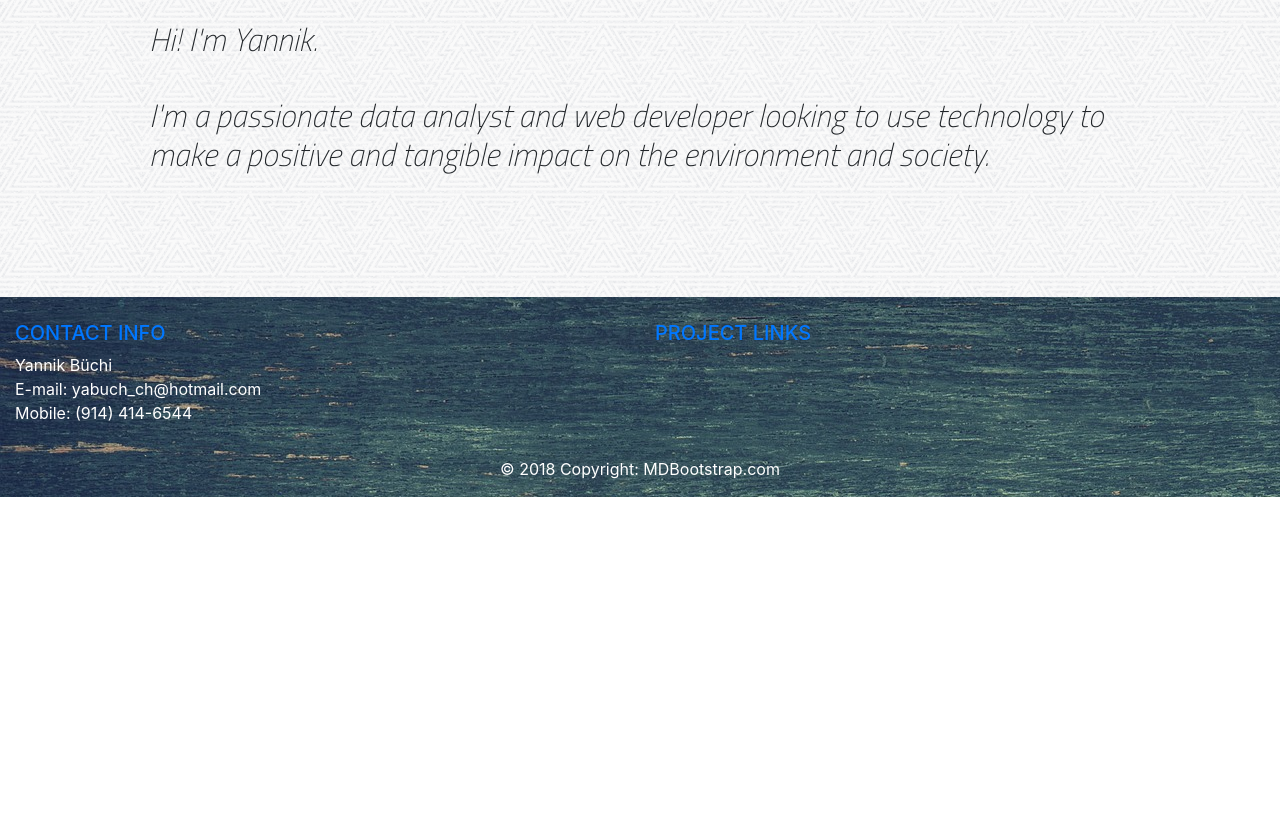
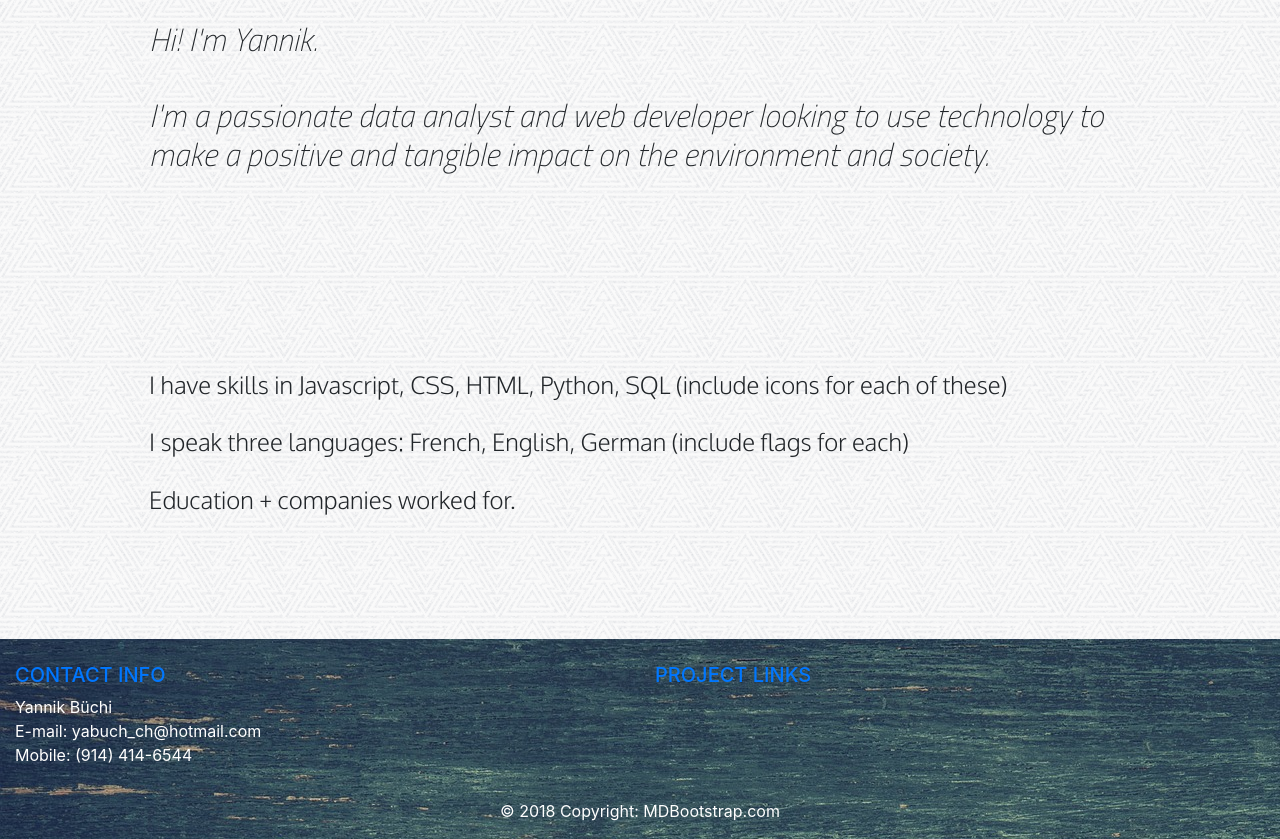
Before and after one commit to ybuchi/Bootstrap-Portfolio, a plain HTML site: page index.html in a window 1280 px wide. Shown: the part 827-1666 px from the top of the page. Before the commit the page ends 1324 px from the top, so only its background shows below. Drawn offline with nearby package versions, Linux system fonts and the light colour scheme.

Commit message:
making edits

```diff
--- a/Assets/css/style.css
+++ b/Assets/css/style.css
@@ -9,6 +9,10 @@ body {
 
 #ctn-article{
     font-family: 'Titillium Web', sans-serif;
+}
+#ctn-description{
+    font-family: 'Oxygen', sans-serif;
+    font-size: 12px;
 }
 #ProfilePic{
     border-radius: 4px;
--- a/index.html
+++ b/index.html
@@ -23,7 +23,7 @@
     <!-- Google Fonts -->
     <link rel="preconnect" href="https://fonts.googleapis.com">
     <link rel="preconnect" href="https://fonts.gstatic.com" crossorigin>
-    <link href="https://fonts.googleapis.com/css2?family=Titillium+Web:ital,wght@1,200&display=swap" rel="stylesheet">
+    <link href="https://fonts.googleapis.com/css2?family=Oxygen:wght@300&family=Titillium+Web:ital,wght@1,200&display=swap" rel="stylesheet">
 
     <title>Bootstrap-Portfolio</title>
 </head>
@@ -87,7 +87,14 @@
             </h2>
         </div>
     </div>
-
+    <div class="container" id="bio">
+        <div class="row p-3 mx-5 rounded" id="ctn-description">
+            <h4>
+              <!--Use Image Wrapper to make text float to the left-->
+              <br><br>I have skills in Javascript, CSS, HTML, Python, SQL (include icons for each of these)
+              <br><br>I speak three languages: French, English, German (include flags for each)
+              <br><br>Education + companies worked for.
+            </h4>
         </div>
     </div>
 
```
Lines whose indentation alone changed are shown as unchanged.
